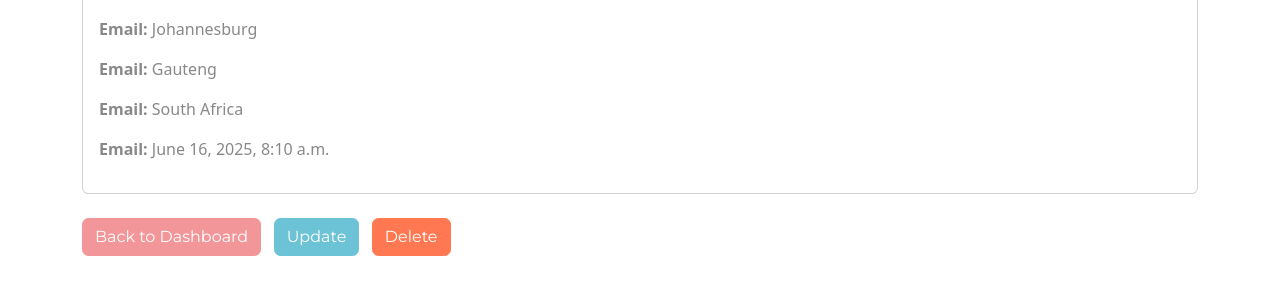
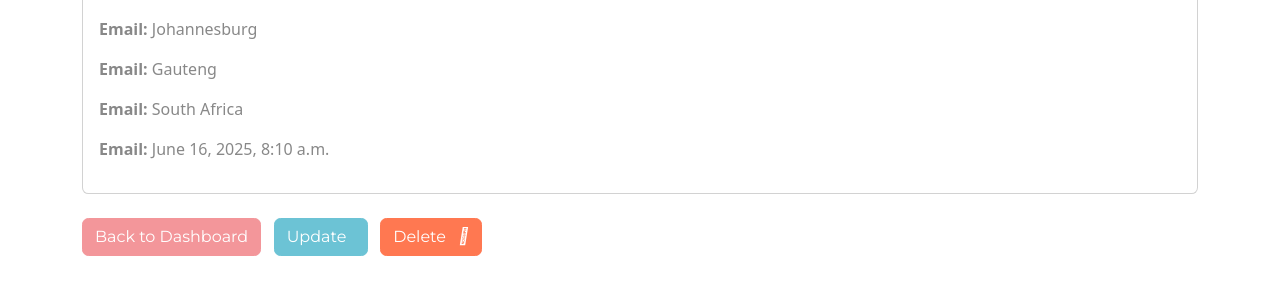
Before and after one commit to MrFaruk0/DjangoCRM, a Django app: page /view/2 in a window 1280 px wide. Shown: the part 288-583 px from the top of the page. Run offline with Django 5.2, Linux system fonts and the light colour scheme; a user stored in the database is signed in; data comes from the database, SQL or seed files in the repository; both versions use the stored data as it was after the commit.

Commit message:
Icons and Flash messages

```diff
--- a/crm/static/css/styles.css
+++ b/crm/static/css/styles.css
@@ -2,3 +2,7 @@
     border-radius: 10px;
     width: 500px;
 }
+
+.message-text {
+    color: white;
+}
--- a/crm/static/js/app.js
+++ b/crm/static/js/app.js
@@ -0,0 +1,8 @@
+
+var message_timeout = document.getElementById('message_timer');
+
+setTimeout(function() {
+
+        message_timeout.style.display = 'none';
+
+}, 5000);
--- a/crm/webapp/templates/webapp/base.html
+++ b/crm/webapp/templates/webapp/base.html
@@ -11,6 +11,8 @@
     <link rel="stylesheet" type="text/css" href="https://bootswatch.com/5/minty/bootstrap.min.css">
     <link rel="stylesheet" type="text/css" href="{% static 'css/style.css' %}">
 
+    <link rel="stylesheet" href="https://cdnjs.cloudflare.com/ajax/libs/font-awesome/4.7.0/css/font-awesome.min.css">
+
 </head>
 <body>
 
@@ -22,6 +24,23 @@
         <br>
 
         <!-- notification-->
+
+        {% for message in messages %}
+
+            {% if message.level == DEFAULT_MESSAGE_LEVELS.SUCCESS %}
+
+                <p id="message-timer" class="alert alert-success float-center text-center message-text">
+
+                    <i class="fa-solid fa-check"></i> &nbsp; {{ message }}
+
+
+                </p>
+
+            {% endif %}
+
+
+        {% endfor %}
+
          {% block content%}
 
 
--- a/crm/webapp/templates/webapp/create.html
+++ b/crm/webapp/templates/webapp/create.html
@@ -19,7 +19,7 @@
                 {{ form|crispy}}
 
                 <br>
-                <button type="submit" class="btn btn-primary w-100 btn-block p-2">Create</button>
+                <button type="submit" class="btn btn-primary w-100 btn-block p-2">Create &nbsp; <i class="fa-solid fa-plus"></i> </button>
 
 
             </form>
--- a/crm/webapp/templates/webapp/index.html
+++ b/crm/webapp/templates/webapp/index.html
@@ -16,7 +16,7 @@
 
             <hr>
             <br>
-            <a class="btn btn-primary" type="button" href="{% url 'register' %}">Create Account</a>
+            <a class="btn btn-primary" type="button" href="{% url 'register' %}">Create Account &nbsp; <i class="fa-solid fa-user-plus"></i></a>
 
 
 
--- a/crm/webapp/templates/webapp/my-login.html
+++ b/crm/webapp/templates/webapp/my-login.html
@@ -19,7 +19,7 @@
                 {{ form|crispy}}
 
                 <br>
-                <button type="submit" class="btn btn-primary w-100 btn-block p-2">Login</button>
+                <button type="submit" class="btn btn-primary w-100 btn-block p-2">Login &nbsp; <i class="fa-solid fa-right-to-bracket"></i></button>
 
 
             </form>
--- a/crm/webapp/templates/webapp/register.html
+++ b/crm/webapp/templates/webapp/register.html
@@ -19,7 +19,7 @@
             {{ form|crispy}}
 
             <br>
-            <button type="submit" class="btn btn-primary w-100 btn-block p-2">Create Account</button>
+            <button type="submit" class="btn btn-primary w-100 btn-block p-2">Create Account &nbsp; <i class="fa-solid fa-user"></i> </button>
 
 
         </form>
--- a/crm/webapp/templates/webapp/view.html
+++ b/crm/webapp/templates/webapp/view.html
@@ -47,11 +47,11 @@
 
     &nbsp;
 
-    <a href="{% url 'update' client.id %}" class="btn btn-info">Update</a>
+    <a href="{% url 'update' client.id %}" class="btn btn-info">Update &nbsp; <i class="fa-solid fa-pen"></i> </a>
 
     &nbsp;
 
-    <a href="{% url 'delete' client.id %}" class="btn btn-danger">Delete</a>
+    <a href="{% url 'delete' client.id %}" class="btn btn-danger">Delete &nbsp; <i class="fa-solid fa-trash"></i> </a>
 
 
 {% endblock %}
--- a/crm/webapp/views.py
+++ b/crm/webapp/views.py
@@ -4,6 +4,7 @@ from django.contrib.auth.models import auth
 from django.contrib.auth import authenticate
 from django.contrib.auth.decorators import login_required
 from .models import Client
+from django.contrib import messages
 
 
 # Create your views here.
@@ -24,6 +25,8 @@ def register(request):
 
         if form.is_valid():
             form.save()
+
+            messages.success(request, 'Account created successfully! You can now login.')
 
             return redirect('my-login')
 
@@ -47,6 +50,8 @@ def login(request):
 
             if user is not None:
                 auth.login(request, user)
+
+                messages.success(request, 'Login successful!')
 
                 return redirect("dashboard")
 
@@ -76,6 +81,8 @@ def create_client(request):
         if form.is_valid():
 
             form.save()
+
+            messages.success(request, 'Client created successfully!')
             return redirect('dashboard')
 
     context = {'form': form}
@@ -93,7 +100,10 @@ def update_client(request, pk):
         form = UpdateClientForm(request.POST, instance=client)
 
         if form.is_valid():
+
             form.save()
+
+            messages.success(request, 'Client updated successfully!')
             return redirect('dashboard')
 
     context = {'form': form}
@@ -114,6 +124,8 @@ def delete_client(request, pk):
     client = Client.objects.get(id=pk)
 
     client.delete()
+
+    messages.success(request, 'Client deleted successfully!')
     return redirect('dashboard')
 
 
```
Also changed, not shown: crm/db.sqlite3.
